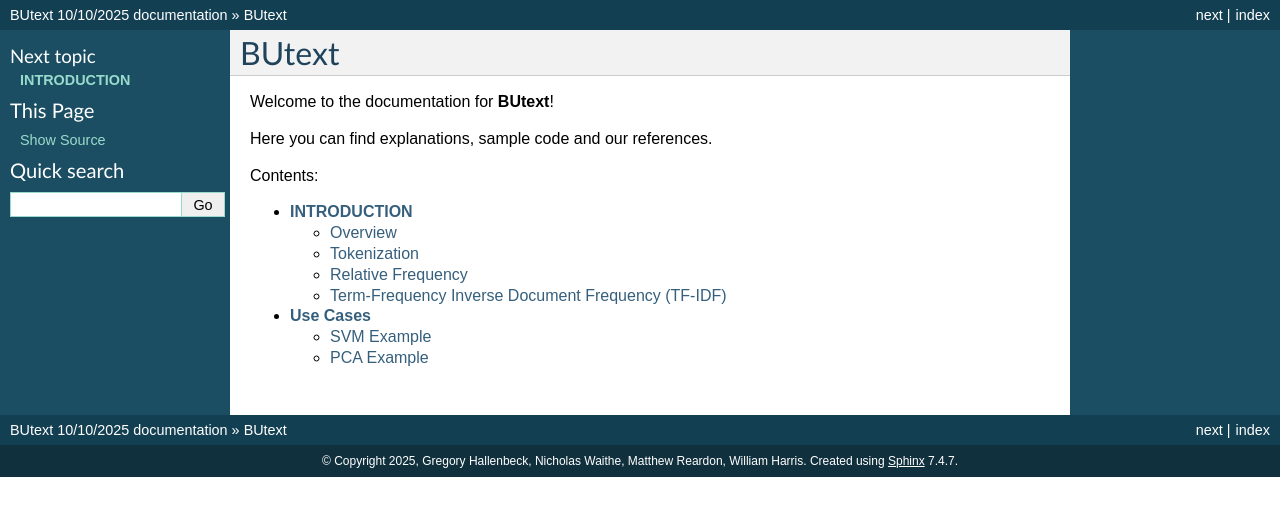
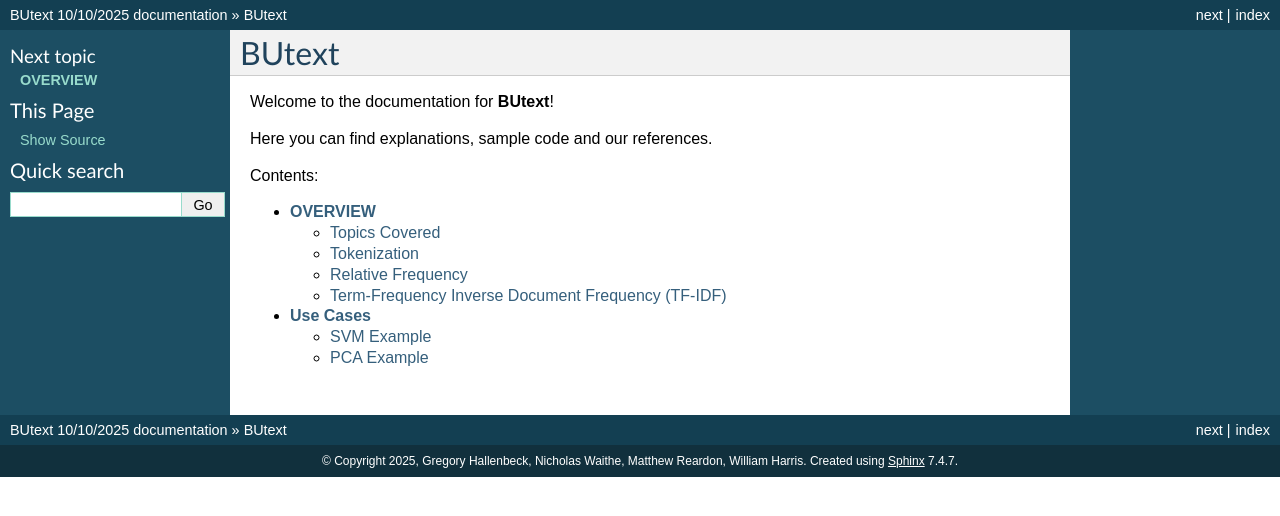
Before and after one commit to chipskiW/butext, a Sphinx documentation site: the page built from docs/index.rst, in a window 1280 px wide. Shown: the top 516 px of the page. Built offline with Sphinx 7.4.7, drawn with Linux system fonts in a browser that asks for light colours.

Commit message:
Update intro.rst
Signed-off-by: Nicholas  <nicholwaithe11@gmail.com>

```diff
--- a/docs/intro.rst
+++ b/docs/intro.rst
@@ -1,5 +1,5 @@
 ================
-**INTRODUCTION**
+**OVERVIEW**
 ================
 
 
@@ -8,8 +8,8 @@
 
 Here we will explain what the project is, our goals, and how it works.
 
-Overview
---------
+Topics Covered
+--------------
 
 Butext focuses on text proccessing techniques often used in natural lanuage proccessing.
 We will cover:
```
Also changed, not shown: other parts of docs/intro.rst (+3 -3 lines).
